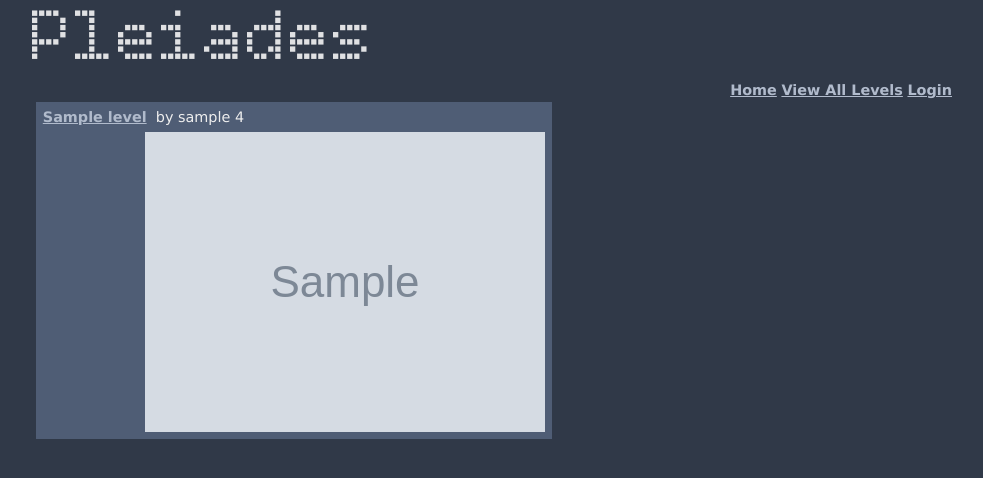
After one commit to bkconrad/pleiades, a CakePHP app: the page made by app/View/Levels/all.ctp in a window 1280 px wide. The commit adds this page. Shown: the top 478 px of the page, without its empty margins (148-1131 px from the left). Run offline with PHP 8.4 and a stand-in for CakePHP, Linux system fonts and the light colour scheme; the template is opened without the code that fills it: most values are stand-ins (such as "Sample title", 1, 10 or a date in 2020); grey boxes marked "Sample" are stand-in pictures; data that the repository does not hold is empty; some libraries are stand-ins or nearby versions.

Commit message:
reinstate all level list

```diff
--- a/app/Controller/LevelsController.php
+++ b/app/Controller/LevelsController.php
@@ -125,6 +125,10 @@ class LevelsController extends AppController {
     );
 
     $this->set('levelLists', $levelLists);
+  }
+
+  public function all() {
+    $this->set('levels', $this->paginate());
   }
 
   public function edit($id = null) {
--- a/app/View/Elements/menu.ctp
+++ b/app/View/Elements/menu.ctp
@@ -1,8 +1,15 @@
 <div id="navmenu">
 <?php
+echo $this->Html->link('Home', array(
+  'controller' => 'levels',
+  'action' => 'index'
+));
+
+echo '&nbsp;';
+
 echo $this->Html->link('View All Levels', array(
   'controller' => 'levels',
-  'action' => 'index'
+  'action' => 'all'
 ));
 
 echo '&nbsp;';
--- /dev/null
+++ b/app/View/Levels/all.ctp
@@ -0,0 +1,10 @@
+<?php
+foreach ($levels as $k => $level) {
+  $divContent =
+      $this->Html->link($level['Level']['name'], array('action' => 'view', $level['Level']['id']))
+    . '&nbsp; by ' . $level['User']['username']
+    . '&nbsp;<span class="rating">' . $level['Level']['rating'] . '</span>'
+    . '&nbsp;' . $this->Html->image('t' . $level['Level']['screenshot_filename'], array('class' => 'thumbnail'))
+  ;
+  echo $this->Html->tag('div', $divContent, array('class' => 'level'));
+}
--- a/app/View/Levels/index.ctp
+++ b/app/View/Levels/index.ctp
@@ -5,7 +5,7 @@ foreach($levelLists as $heading => $levels) {
     $divContent =
         $this->Html->link($level['Level']['name'], array('action' => 'view', $level['Level']['id']))
       . '&nbsp; by ' . $level['User']['username']
-      . '<span class="rating">' . $level['Level']['rating'] . '</span>'
+      . '&nbsp;<span class="rating">' . $level['Level']['rating'] . '</span>'
       . '&nbsp;' . $this->Html->image('t' . $level['Level']['screenshot_filename'], array('class' => 'thumbnail'))
     ;
     echo $this->Html->tag('div', $divContent, array('class' => 'level'));
--- a/app/webroot/css/pleiades.css
+++ b/app/webroot/css/pleiades.css
@@ -743,7 +743,7 @@ pre {
 }
 
 #navmenu {
-  float: right;
+  text-align: right;
 }
 
 .rating {
@@ -804,6 +804,7 @@ li.tag {
   padding: .5em;
   margin: .25em;
 	background: #4f5d75;
+  clear: both;
 }
 
 .level > * {
```
